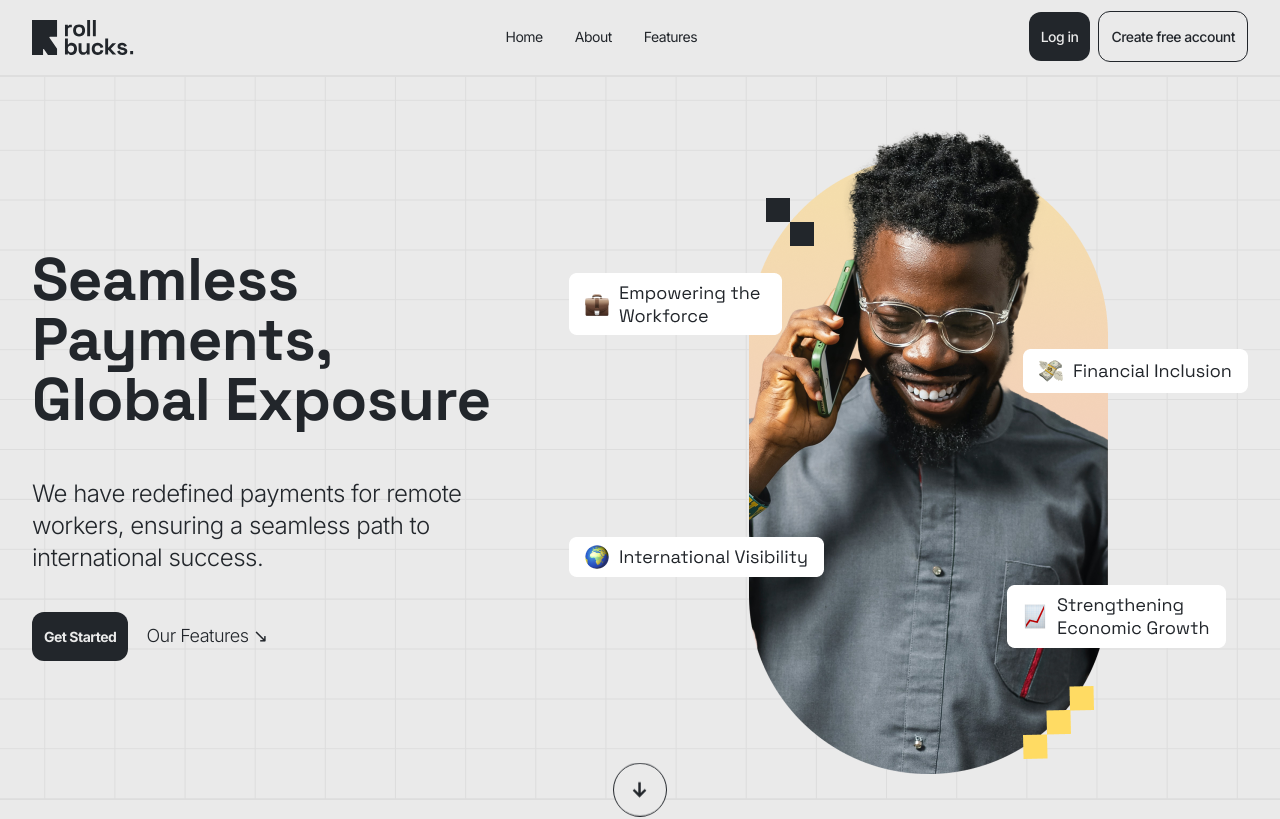
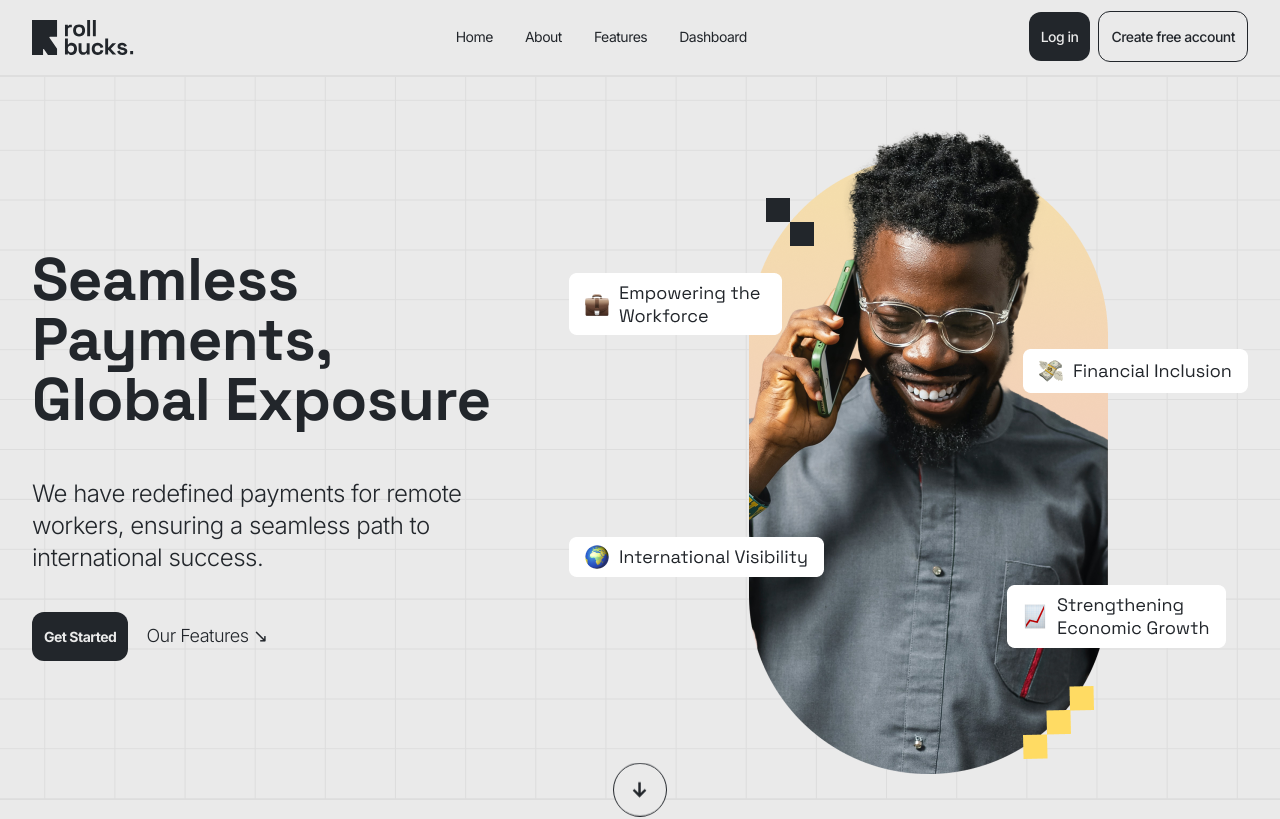
Before and after one commit to RollBucks/AfriHacks2023-rollbucks_frontend, a React (Vite) app: page / in a window 1280 px wide. Shown: the top 819 px of the page. Built offline with nearby package versions, Linux system fonts and the light colour scheme.

Commit message:
add: dashboard link in nav

```diff
--- a/src/components/global/nav.jsx
+++ b/src/components/global/nav.jsx
@@ -18,6 +18,7 @@ export const Nav = () => {
             <li className='hover:underline'><a href='/#home' className='hover:text-blue-300'>Home</a></li>
             <li className='hover:underline'><a href='/#about' className='hover:text-blue-300'>About</a></li>
             <li className='hover:underline'><a href='/#features' className='hover:text-blue-300'>Features</a></li>
+            <li className='hover:underline'><Link to='/dashboard' className='hover:text-blue-300'>Dashboard</Link></li>
             {/* <li><a href='/#faq' className='hover:text-blue-300'>FAQ</a></li>
             <li><a href='/#contact' className='hover:text-blue-300'>Contact</a></li> */}
         </ul>
```
